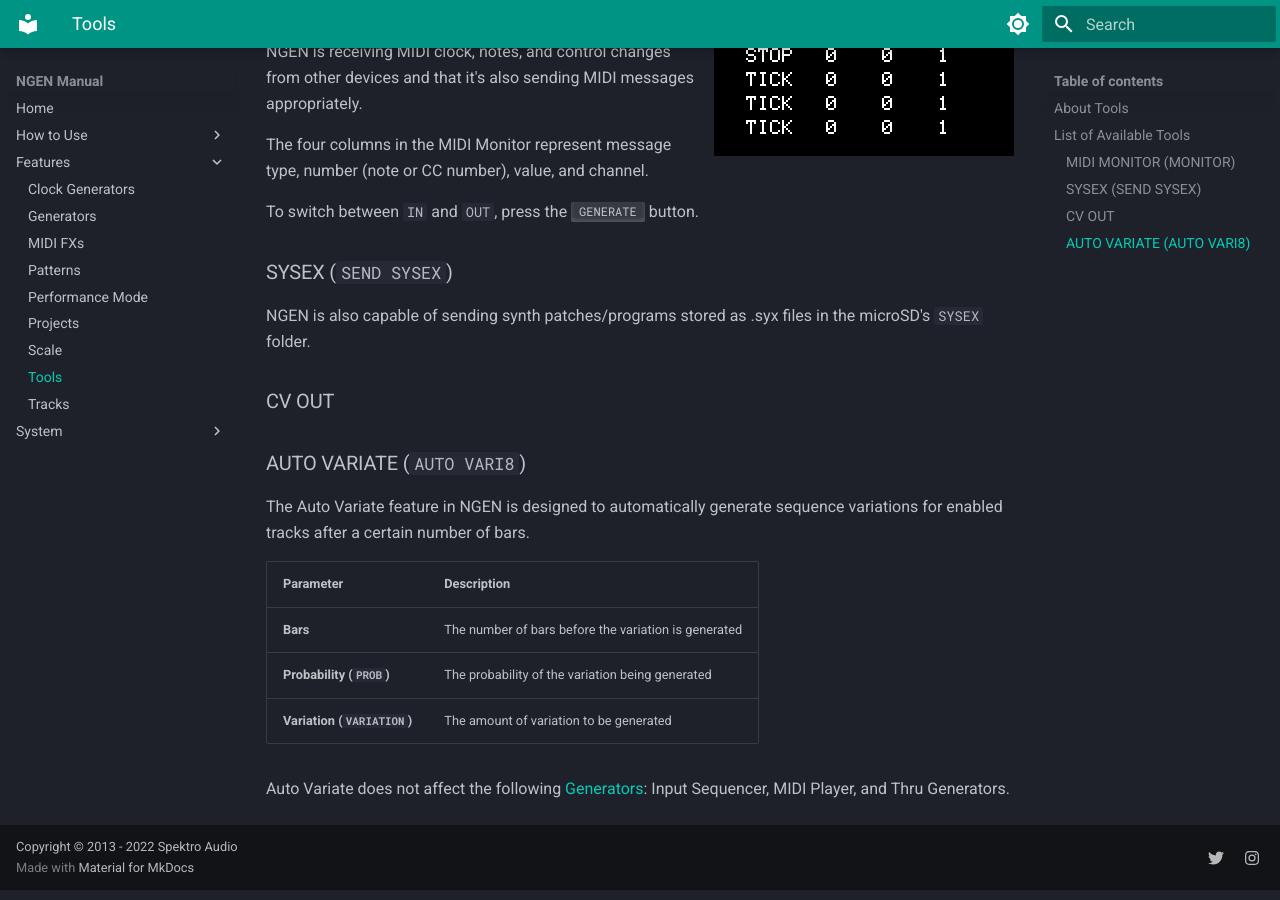
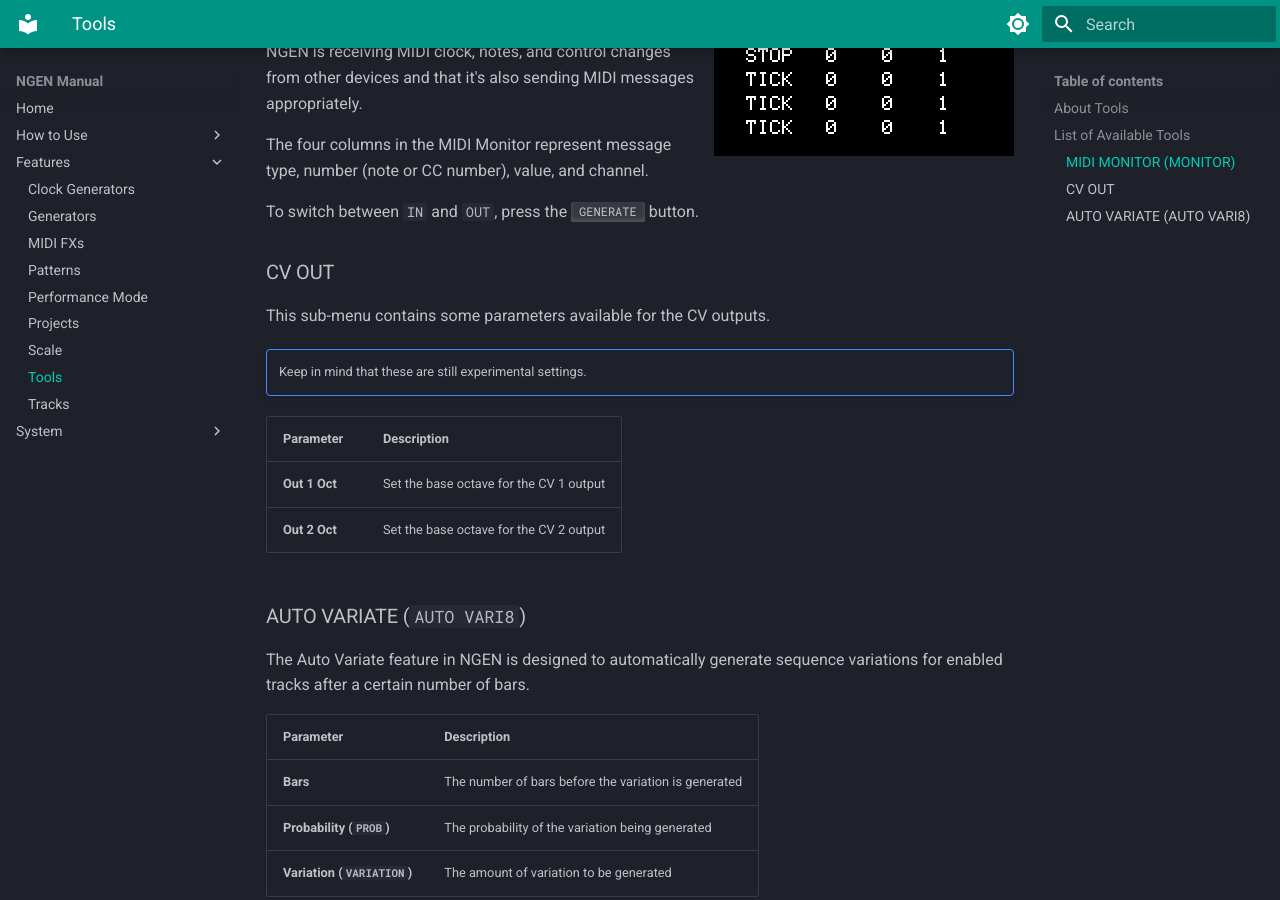
Before and after one commit to SpektroAudio/NGEN-UserManual, an MkDocs documentation site: the page built from docs/tools.md, in a window 1280 px wide and 900 px high, scrolled down 473 px. Built offline with MkDocs 1.6.1 and Material for MkDocs 9.7.7, drawn with Linux system fonts in a browser that asks for light colours; the version menu is left out.

Commit message:
Updated manual

````diff
--- a/docs/tools.md
+++ b/docs/tools.md
@@ -20,13 +20,20 @@
 
 To switch between ```IN``` and ```OUT```, press the ++"GENERATE"++ button.
 
-### SYSEX (```SEND SYSEX```)
-
-NGEN is also capable of sending synth patches/programs stored as .syx files in the microSD's ```SYSEX``` folder.
-
-
 
 ### CV OUT
+
+This sub-menu contains some parameters available for the CV outputs.
+
+!!! note ""
+
+    Keep in mind that these are still experimental settings.
+
+| **Parameter**                   | **Description**                                      |
+|---------------------------------|------------------------------------------------------|
+| **Out 1 Oct**                        | Set the base octave for the CV 1 output |
+| **Out 2 Oct**                        | Set the base octave for the CV 2 output |
+
 
 ### AUTO VARIATE (```AUTO VARI8```)
 
--- a/mkdocs.yml
+++ b/mkdocs.yml
@@ -75,6 +75,8 @@
   analytics:
     provider: google
     property: G-348677531
+  version:
+    provider: mike
 
 
 extra_css:
````
Also changed, not shown: docs/firmwareupdate.md (+1 -0 lines), docs/pattern.md (+1 -1 lines), docs/images/NGEN_PatternSelector.jpeg (added), docs/images/NGEN_PatternSelector.png (deleted), 3 other files.
